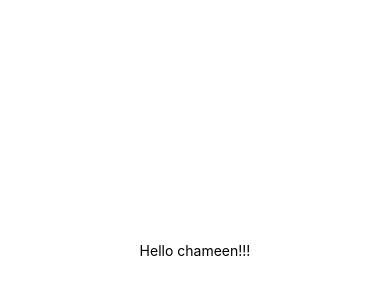
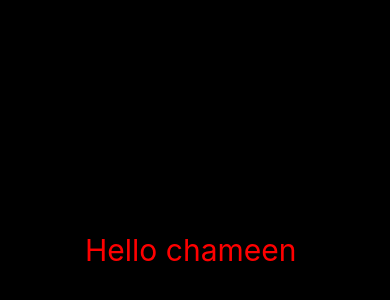
Before and after one commit to ITPMpro/ITPM_JUN_WE_167, a React Native app: screen / in a window 390 px wide. Shown: the part 172-472 px from the top of the page. Built offline with nearby package versions, Linux system fonts and the light colour scheme.

Commit message:
change font color

```diff
--- a/App.js
+++ b/App.js
@@ -4,7 +4,7 @@ import { StyleSheet, Text, View } from 'react-native';
 export default function App() {
   return (
     <View style={styles.container}>
-      <Text>Hello chameen!!!</Text>
+      <Text style={styles.text}>Hello chameen </Text>
       <StatusBar style="auto" />
     </View>
   );
@@ -16,5 +16,14 @@ const styles = StyleSheet.create({
     backgroundColor: '#fff',
     alignItems: 'center',
     justifyContent: 'center',
+    backgroundColor: 'black',
+
+
   },
+
+  text: {
+    color: 'red',
+    fontSize: 30,
+  },
+
 });
--- a/package.json
+++ b/package.json
@@ -12,7 +12,10 @@
     "expo": "~50.0.13",
     "expo-status-bar": "~1.11.1",
     "react": "18.2.0",
-    "react-native": "0.73.5"
+    "react-native": "0.73.5",
+    "react-native-web": "~0.19.6",
+    "react-dom": "18.2.0",
+    "@expo/metro-runtime": "~3.1.3"
   },
   "devDependencies": {
     "@babel/core": "^7.20.0"
```
Also changed, not shown: 1 other file (tests, documents, lock files or other folders).
